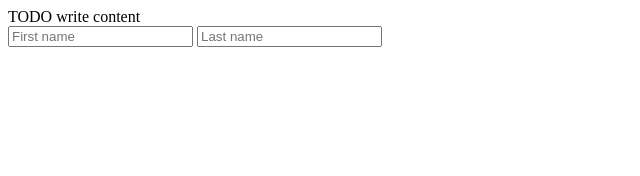
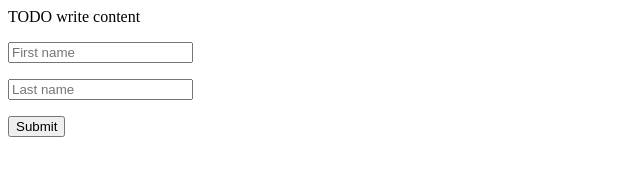
Before and after one commit to Charlesmaten/testWeb, a plain HTML site: page web/login.html in a window 1280 px wide. Shown: the whole page, without its empty margins (0-640 px from the left). Drawn offline with Linux system fonts and the light colour scheme.

Commit message:
Opstart på opgave

```diff
--- a/web/login.html
+++ b/web/login.html
@@ -12,7 +12,11 @@ and open the template in the editor.
     </head>
     <body>
         <div>TODO write content</div>
-        <input type="text" name="first" placeholder="First name"/>
-        <input type="text" name="last" placeholder="Last name"/>
+        <form action="#" method="POST">
+        <p><input type="text" name="first" placeholder="First name"/></p>
+        <p><input type="text" name="last" placeholder="Last name"/></p>
+        <p><input type="hidden" name="hidden" value="12345678"/></p>
+        <input type="submit" value="Submit">
+        </form>
     </body>
 </html>
```
